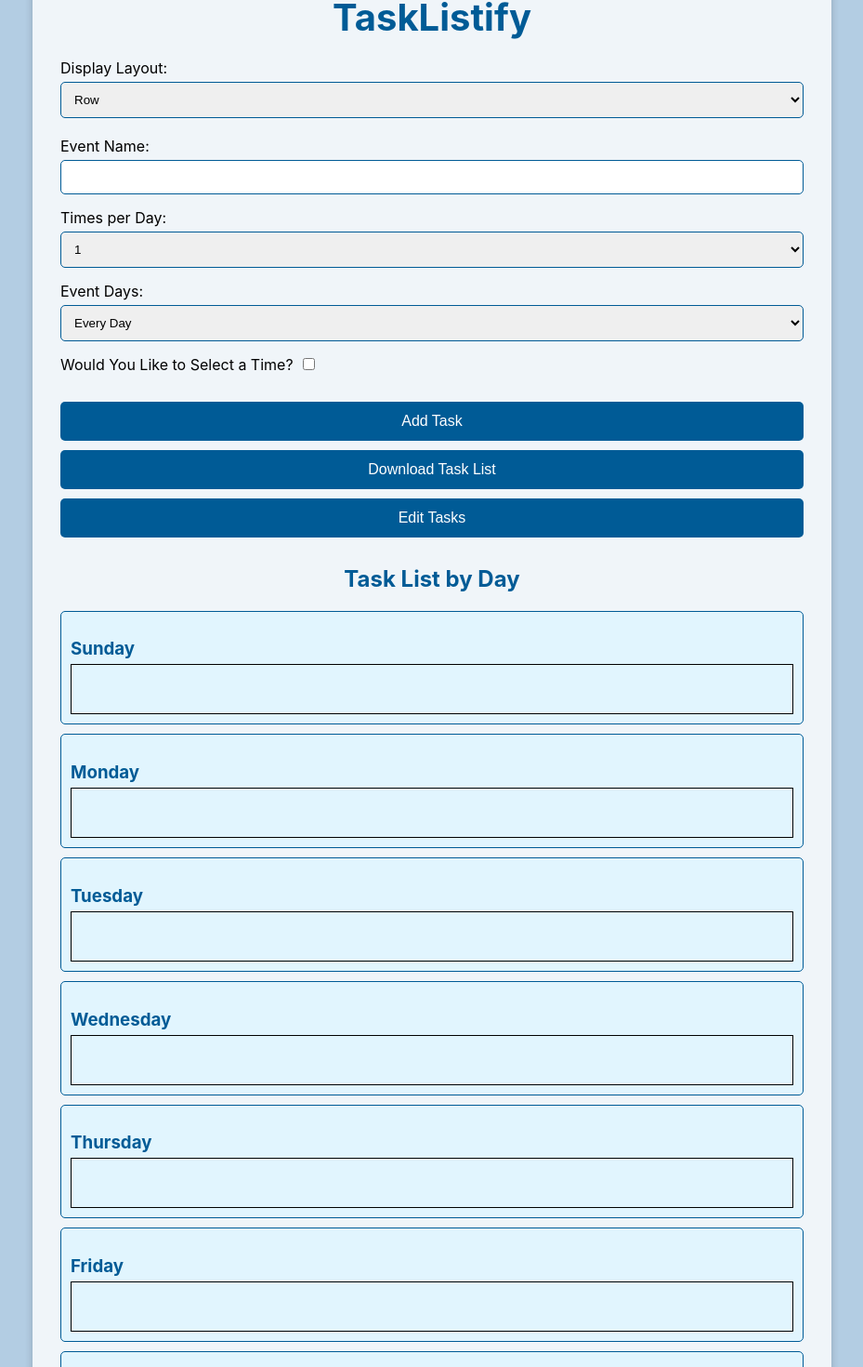
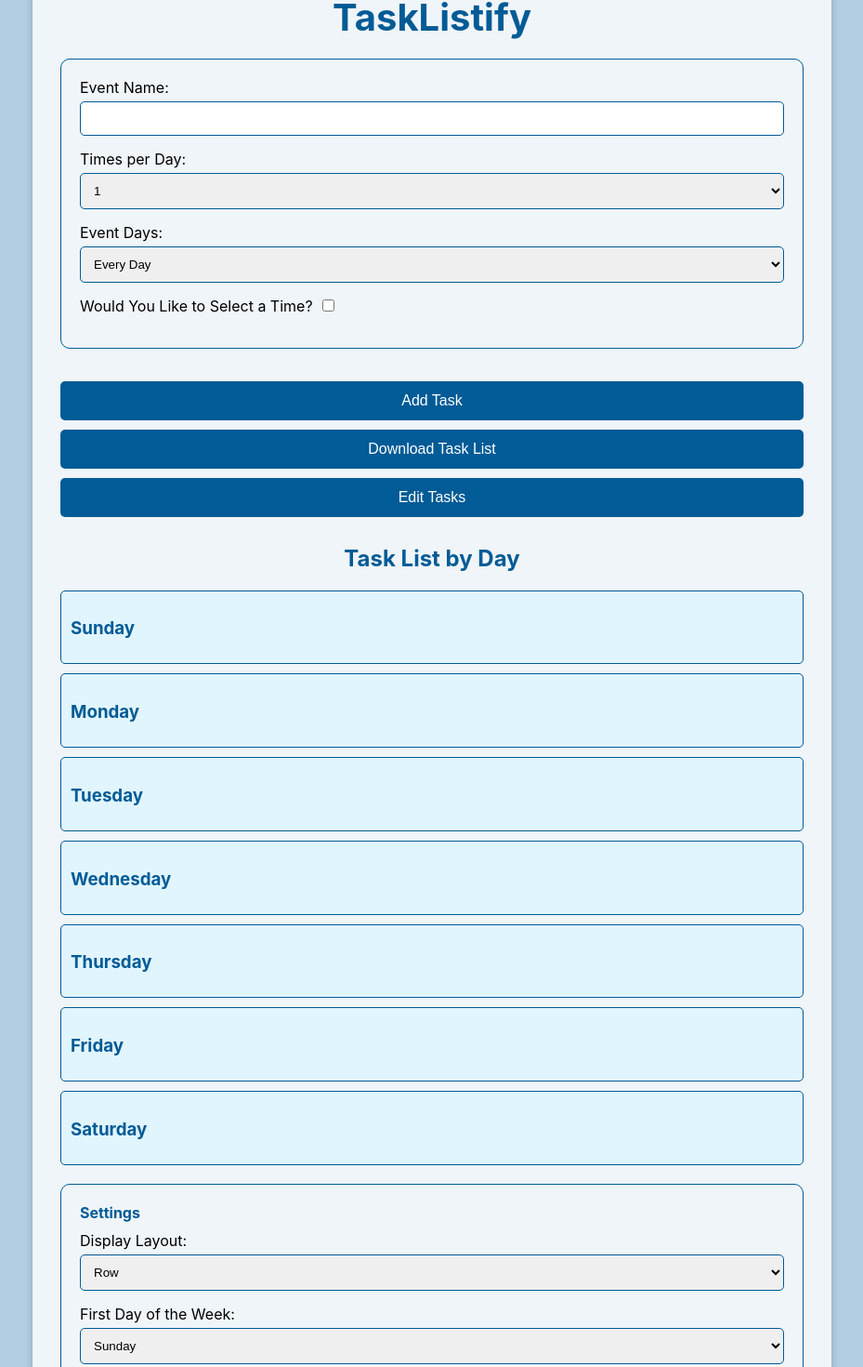
Before and after one commit to Bedmass64/HumanInteractionsProject, a React (Create React App) app in the folder tasklistify/: page /tasks in a window 1280 px wide. Shown: the part 103-1573 px from the top of the page at 93% size, without its empty margins (175-1104 px from the left). Built offline with nearby package versions, Linux system fonts and the light colour scheme.

Commit message:
Current version of application - Welcome page + New settings feature at bottom of TaskListify Main page

```diff
--- a/tasklistify/src/TaskListifyPage.js
+++ b/tasklistify/src/TaskListifyPage.js
@@ -7,13 +7,14 @@ import TaskListify from './TaskListify';
 export default function TaskListifyPage() {
     const [taskName, setTaskName] = useState('');
     const [timesPerDay, setTimesPerDay] = useState(1);
-    const [eventDays, setEventDays] = useState('everyday'); // Updated default
-    const [manualDays, setManualDays] = useState([]); // Manual selection of days
+    const [eventDays, setEventDays] = useState('everyday');
+    const [manualDays, setManualDays] = useState([]);
     const [showTime, setShowTime] = useState(false);
     const [timesOfTheDay, setTimesOfTheDay] = useState([{ start: '', end: '' }]);
     const [layout, setLayout] = useState('row');
     const [tasks, setTasks] = useState([]);
     const [editMode, setEditMode] = useState(false);
+    const [firstDayOfWeek, setFirstDayOfWeek] = useState('Sunday');
     const taskListify = new TaskListify();
 
     const handleAddTask = () => {
@@ -23,7 +24,7 @@ export default function TaskListifyPage() {
             weekdays: ["Monday", "Tuesday", "Wednesday", "Thursday", "Friday"],
             wmf: ["Wednesday", "Monday", "Friday"],
             tt: ["Tuesday", "Thursday"],
-        custom: manualDays, // For manually selected days
+            custom: manualDays,
         };
 
         const days = daysMapping[eventDays] || taskListify.daysOfWeek;
@@ -85,13 +86,11 @@ export default function TaskListifyPage() {
         setEditMode(!editMode);
     };
 
-    const handleDeleteTask = (day, taskName, index) => {
-      setTasks(prevTasks =>
-        prevTasks.map(task => ({
-          ...task,
-          days: task.days.filter(d => !(d === day && task.taskName === taskName))
-        }))
-      );
+    // Helper function to order days based on the firstDayOfWeek selection
+    const getOrderedDaysOfWeek = () => {
+        const days = taskListify.daysOfWeek;
+        const firstDayIndex = days.indexOf(firstDayOfWeek);
+        return [...days.slice(firstDayIndex), ...days.slice(0, firstDayIndex)];
     };
 
     return (
@@ -102,23 +101,9 @@ export default function TaskListifyPage() {
                     TaskListify
                 </h1>
 
-          {/* Display Layout Settings */}
-          <div style={{ marginBottom: '20px' }}>
-            <label>Display Layout:</label>
-            <select
-              value={layout}
-              onChange={(e) => setLayout(e.target.value)}
-              style={{ width: '100%', marginTop: '5px', padding: '10px', border: '1px solid #005b96', borderRadius: '5px', boxSizing: 'border-box' }}
-            >
-              <option value="row">Row</option>
-              <option value="column">Column</option>
-            </select>
-          </div>
-
-          <div style={{ marginBottom: '15px' }}></div> {/* Spacer */}
-
-          {/* Event Input Settings */}
-          <div style={{ marginBottom: '15px', color: '#000' }}>
+                {/* First Rectangle: Event Details */}
+                <div style={{ border: '1px solid #005b96', borderRadius: '10px', padding: '20px', marginBottom: '20px' }}>
+                    <div style={{ marginBottom: '15px' }}>
                         <label>Event Name:</label>
                         <input
                             type="text"
@@ -128,7 +113,7 @@ export default function TaskListifyPage() {
                         />
                     </div>
 
-          <div style={{ marginBottom: '15px', color: '#000' }}>
+                    <div style={{ marginBottom: '15px' }}>
                         <label>Times per Day:</label>
                         <select
                             value={timesPerDay}
@@ -141,8 +126,7 @@ export default function TaskListifyPage() {
                         </select>
                     </div>
 
-          {/* Event Days with Custom Checkbox Selection */}
-          <div style={{ marginBottom: '15px', color: '#000' }}>
+                    <div style={{ marginBottom: '15px' }}>
                         <label>Event Days:</label>
                         <select
                             value={eventDays}
@@ -157,7 +141,6 @@ export default function TaskListifyPage() {
                             <option value="custom">Manually Select</option>
                         </select>
 
-            {/* Show checkboxes for manual day selection if 'custom' is selected */}
                         {eventDays === 'custom' && (
                             <div style={{ display: 'flex', flexWrap: 'wrap', marginTop: '10px' }}>
                                 {taskListify.daysOfWeek.map(day => (
@@ -174,7 +157,7 @@ export default function TaskListifyPage() {
                         )}
                     </div>
 
-          <div style={{ marginBottom: '15px', color: '#000' }}>
+                    <div style={{ marginBottom: '15px' }}>
                         <label>Would You Like to Select a Time?</label>
                         <input
                             type="checkbox"
@@ -184,75 +167,84 @@ export default function TaskListifyPage() {
                         />
                     </div>
 
-          {/* Times for Each Occurrence (Start and End) */}
+                    {/* Time of Event Section */}
                     {showTime && (
                         <div style={{ marginTop: '15px' }}>
-              <label>Time the Event Occurs:</label>
-              {Array.from({ length: timesPerDay }).map((_, i) => (
-                <div key={i} style={{ display: 'flex', gap: '5px', marginBottom: '10px', color: '#000' }}>
+                            {timesOfTheDay.map((time, index) => (
+                                <div key={index} style={{ display: 'flex', gap: '10px', marginBottom: '10px' }}>
                                     <input
                                         type="time"
-                    value={timesOfTheDay[i]?.start || ''}
-                    onChange={(e) => handleTimeChange(i, 'start', e.target.value)}
+                                        value={time.start}
+                                        onChange={(e) => handleTimeChange(index, 'start', e.target.value)}
                                         placeholder="Start Time"
-                    style={{ width: '45%', padding: '10px', border: '1px solid #005b96', borderRadius: '5px', boxSizing: 'border-box' }}
+                                        style={{ padding: '10px', border: '1px solid #005b96', borderRadius: '5px', boxSizing: 'border-box', width: '100%' }}
                                     />
                                     <input
                                         type="time"
-                    value={timesOfTheDay[i]?.end || ''}
-                    onChange={(e) => handleTimeChange(i, 'end', e.target.value)}
+                                        value={time.end}
+                                        onChange={(e) => handleTimeChange(index, 'end', e.target.value)}
                                         placeholder="End Time"
-                    style={{ width: '45%', padding: '10px', border: '1px solid #005b96', borderRadius: '5px', boxSizing: 'border-box' }}
+                                        style={{ padding: '10px', border: '1px solid #005b96', borderRadius: '5px', boxSizing: 'border-box', width: '100%' }}
                                     />
                                 </div>
                             ))}
                         </div>
                     )}
+                </div>
 
-          <button
-            onClick={handleAddTask}
-            style={{ width: '100%', padding: '12px', marginTop: '15px', backgroundColor: '#005b96', color: '#fff', border: 'none', borderRadius: '5px', fontSize: '1em' }}
-          >
-            Add Task
-          </button>
-          <button
-            onClick={downloadTasks}
-            style={{ width: '100%', padding: '12px', marginTop: '10px', backgroundColor: '#005b96', color: '#fff', border: 'none', borderRadius: '5px', fontSize: '1em' }}
-          >
-            Download Task List
-          </button>
-          <button
-            onClick={toggleEditMode}
-            style={{ width: '100%', padding: '12px', marginTop: '10px', backgroundColor: '#005b96', color: '#fff', border: 'none', borderRadius: '5px', fontSize: '1em' }}
-          >
-            {editMode ? "Exit Edit Mode" : "Edit Tasks"}
-          </button>
+                {/* Action Buttons */}
+                <button onClick={handleAddTask} style={{ width: '100%', padding: '12px', marginTop: '15px', backgroundColor: '#005b96', color: '#fff', border: 'none', borderRadius: '5px', fontSize: '1em' }}>Add Task</button>
+                <button onClick={downloadTasks} style={{ width: '100%', padding: '12px', marginTop: '10px', backgroundColor: '#005b96', color: '#fff', border: 'none', borderRadius: '5px', fontSize: '1em' }}>Download Task List</button>
+                <button onClick={toggleEditMode} style={{ width: '100%', padding: '12px', marginTop: '10px', backgroundColor: '#005b96', color: '#fff', border: 'none', borderRadius: '5px', fontSize: '1em' }}>{editMode ? "Exit Edit Mode" : "Edit Tasks"}</button>
 
-          {/* Display each day's task list */}
+                {/* Task List by Day */}
                 <div style={{ marginTop: '30px' }}>
                     <h2 style={{ textAlign: 'center', color: '#005b96' }}>Task List by Day</h2>
                     <div style={{ display: layout === 'row' ? 'block' : 'grid', gap: '20px', gridTemplateColumns: layout === 'column' ? 'repeat(4, 1fr)' : 'initial' }}>
-              {taskListify.daysOfWeek.map(day => (
+                        {getOrderedDaysOfWeek().map(day => (
                             <div key={day} style={{ padding: '10px', border: '1px solid #005b96', borderRadius: '5px', backgroundColor: '#e1f5fe', marginBottom: '10px' }}>
                                 <h3 style={{ color: '#005b96', fontWeight: 'bold', marginBottom: '5px' }}>{day}</h3>
-                  <div style={{ border: '1px solid black', padding: '10px', display: 'grid', gridTemplateColumns: layout === 'column' ? 'repeat(3, 1fr)' : '1fr', gap: '5px' }}>
                                 <ul style={{ padding: '0', listStyle: 'none', color: '#000' }}>
-                      {tasks
-                        .filter(task => task.days.includes(day))
-                        .map((task, index) => (
+                                    {tasks.filter(task => task.days.includes(day)).map((task, index) => (
                                         <li key={index} style={{ marginBottom: '5px' }}>
                                             <strong>{task.taskName}</strong>
                                             {task.taskTimes.map((time, i) => (
-                              <span key={i} style={{ display: 'inline-block', padding: '2px 5px', border: '1px solid #005b96', borderRadius: '3px', marginRight: '5px' }}>
-                                {time.start} - {time.end}
-                              </span>
+                                                <span key={i} style={{ display: 'inline-block', padding: '2px 5px', border: '1px solid #005b96', borderRadius: '3px', marginRight: '5px' }}>{time.start} - {time.end}</span>
                                             ))}
                                         </li>
                                     ))}
                                 </ul>
                             </div>
+                        ))}
                     </div>
+                </div>
+
+                {/* Settings Section */}
+                <div style={{ border: '1px solid #005b96', borderRadius: '10px', padding: '20px', marginTop: '20px' }}>
+                    <label style={{ fontWeight: 'bold', color: '#005b96' }}>Settings</label>
+                    <div style={{ marginTop: '10px' }}>
+                        <label>Display Layout:</label>
+                        <select
+                            value={layout}
+                            onChange={(e) => setLayout(e.target.value)}
+                            style={{ width: '100%', marginTop: '5px', padding: '10px', border: '1px solid #005b96', borderRadius: '5px', boxSizing: 'border-box' }}
+                        >
+                            <option value="row">Row</option>
+                            <option value="column">Column</option>
+                        </select>
+                    </div>
+
+                    <div style={{ marginTop: '15px' }}>
+                        <label>First Day of the Week:</label>
+                        <select
+                            value={firstDayOfWeek}
+                            onChange={(e) => setFirstDayOfWeek(e.target.value)}
+                            style={{ width: '100%', marginTop: '5px', padding: '10px', border: '1px solid #005b96', borderRadius: '5px', boxSizing: 'border-box' }}
+                        >
+                            {taskListify.daysOfWeek.map(day => (
+                                <option key={day} value={day}>{day}</option>
                             ))}
+                        </select>
                     </div>
                 </div>
             </div>
```
Lines whose indentation alone changed are shown as unchanged.
